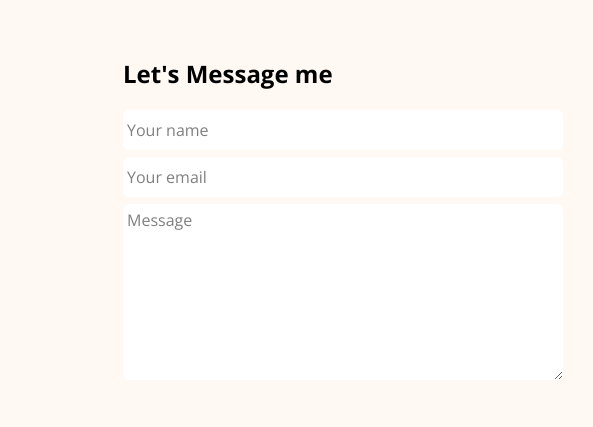
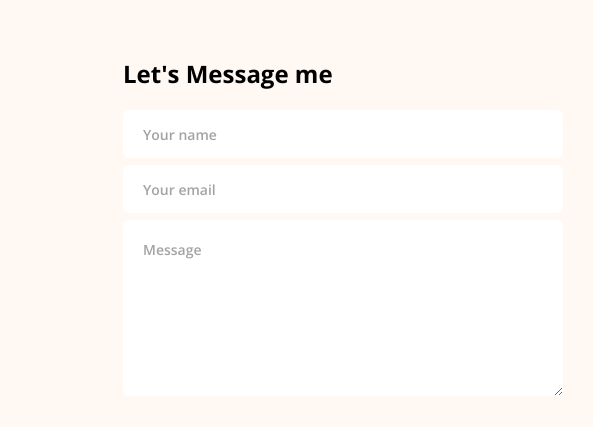
Before and after one commit to SMMuntasir/cse3532-sp25-C231037-developer-portfolio-assignment, a plain HTML site: page index.html in a window 1280 px wide. Shown: the part 1868-2295 px from the top of the page, 567-1160 px from the left. Drawn offline with nearby package versions, Linux system fonts and the light colour scheme.

Commit message:
fixed footer message me

```diff
--- a/index.html
+++ b/index.html
@@ -123,9 +123,9 @@
         <div class="message">
             <h2 class="text-2xl font-bold mb-5">Let's Message me </h2>
             <form class="form" action="">
-                <input class="bg-white p-1 h-10 rounded-md " type="name" name="" id="" placeholder="Your name">
-                <input class="bg-white p-1 h-10 rounded-md " type="email" name="" id="" placeholder="Your email">
-                <textarea class="bg-white p-1 h-44 rounded-md " name="" id="" placeholder="Message"></textarea>
+                <input class="bg-white p-5 h-12 rounded-md text-sm text-[#474747] font-semibold" type="name" name="" id="" placeholder="Your name">
+                <input class="bg-white p-5 h-12 rounded-md text-sm text-[#474747] font-semibold" type="email" name="" id="" placeholder="Your email">
+                <textarea class="bg-white p-1 h-44 rounded-md text-sm text-[#474747] font-semibold p-5 " name="" id="" placeholder="Message"></textarea>
             </form>
             <button class="">Submit</button>
         </div>
```
